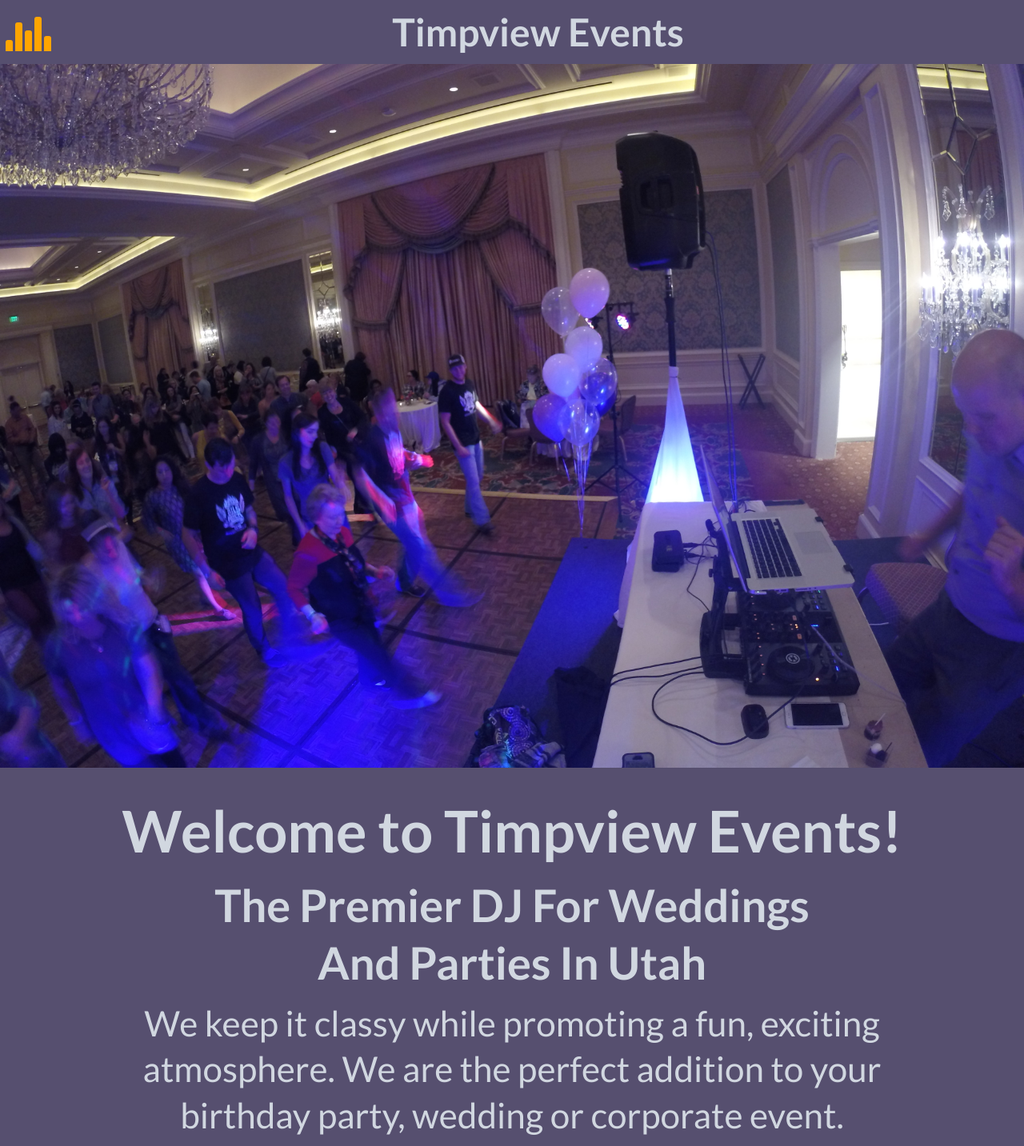
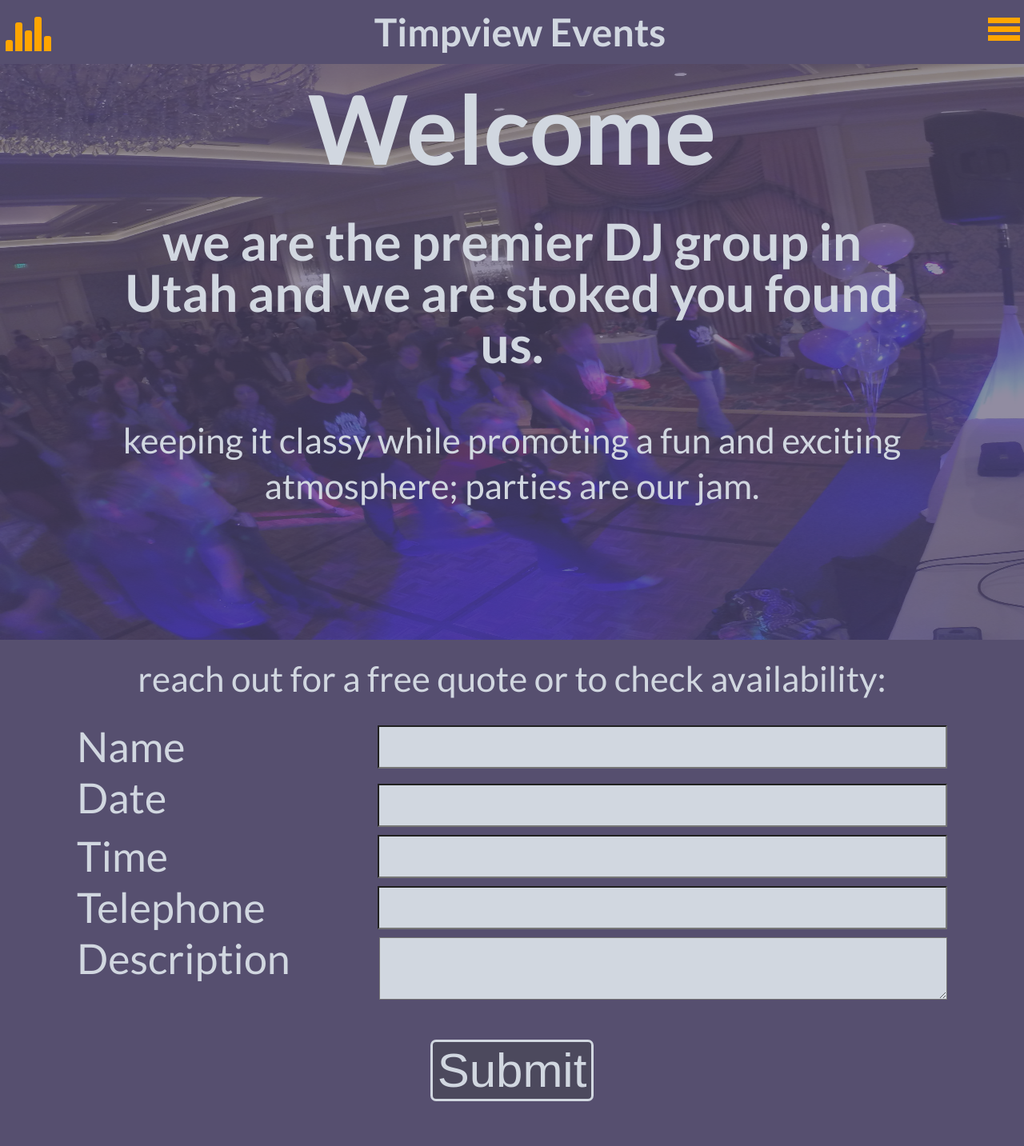
Before and after one commit to aopelstar/timpviewevents, a React (Create React App) app: page / in a window 1280 px wide. Shown: the top 1433 px of the page at 80% size. Built offline with nearby package versions, Linux system fonts and the light colour scheme.

Commit message:
updated menu and home page

```diff
--- a/src/components/Contact/Contact.jsx
+++ b/src/components/Contact/Contact.jsx
@@ -51,9 +51,8 @@
                 < Menu />
                 <div className="contact-container">
                     <div className="contact-desc">
-                        Please feel free to reach out to us if you have any questions or if you would like
-                        to check availability! You can fill out our form, or send us an email directly or give us a call.
-                        We will get back to you as quickly as possible--usually within 24 hours!
+                        Please feel free to reach out to us if you have any questions or
+                        to check availability! We will get back to you as quickly as possible--usually within 24 hours!
                         <br/>
                         <br/>
                          <a href="mailto:tantoprecords@gmail.com">
--- a/src/components/Home/Home.jsx
+++ b/src/components/Home/Home.jsx
@@ -21,19 +21,19 @@
         this.handleDate = this.handleDate.bind(this);
     }
 
-    handleChange(key, value){
+    handleChange(key, value) {
         this.setState({
             [key]: value
         })
     }
 
-    handleDate(date){
+    handleDate(date) {
         this.setState({
             date: date
         })
     }
 
-    submit(){
+    submit() {
         let body = {
             name: this.state.name,
             date: this.state.date,
@@ -43,7 +43,7 @@
         }
         console.log("you have an error")
         let promise = axios.post('/api/sendEmail', body)
-        promise.then( () => {
+        promise.then(() => {
             window.location.assign('/#/thanks');
         })
     }
@@ -52,27 +52,34 @@
         return (
             <div className="home-main">
                 <Menu />
-                <div >
+                <div className="photo-container">
                     <img src={pic} alt="party" className="home-photo" />
-                </div>
-                <div className='home-text'>
+
+                    <div className="home-photo-text">
                         <h1 className="h1">
-                    Welcome to Timpview Events!
+                            Welcome
                     </h1>
                         <h2 className="h2">
-                        The Premier DJ For Weddings And Parties In Utah
+                            we are the premier DJ group in Utah and we are stoked you found us.
                     </h2>
-                    We keep it classy while promoting a fun, exciting atmosphere.  We are the perfect addition to your birthday party, wedding or corporate event.
+                <div className='home-text'>
 
-                    <br/>
-                    Feel free to reach out for a free quote and to check availability:
+                  keeping it classy while promoting a fun and exciting atmosphere; parties are our
+                    jam.
+
+
+                </div>
+                    </div>
+                </div>
+                <div className="home-text">
+              reach out for a free quote or to check availability:
                 </div>
                 <div className='home-input'>
                     <div className="home-input-name">
                         <div className="home-input-text-name">
                             Name
                         </div>
-                        <input type="text"  onChange={(e) => this.handleChange("name", e.target.value)}/>
+                        <input type="text" onChange={(e) => this.handleChange("name", e.target.value)} />
                     </div>
                     <div className="home-input-date">
                         <div className="home-input-text-date">
@@ -81,25 +88,25 @@
                         {/* <input type="text"  onChange={(e) => this.handleChange("date", e.target.value)}/> */}
                         <DatePicker
                             selected={this.state.date}
-                        onChange={this.handleDate}/>
+                            onChange={this.handleDate} />
                     </div>
                     <div className="home-input-time">
                         <div className="home-input-text-time">
                             Time
                         </div>
-                        <input type="text"  onChange={(e) => this.handleChange("time", e.target.value)}/>
+                        <input type="text" onChange={(e) => this.handleChange("time", e.target.value)} />
                     </div>
                     <div className="home-input-phone">
                         <div className="home-input-text-phone">
                             Telephone
                         </div>
-                        <input type="text" onChange={(e) => this.handleChange("phone", e.target.value)}/>
+                        <input type="text" onChange={(e) => this.handleChange("phone", e.target.value)} />
                     </div>
                     <div className="home-input-desc">
                         <div className="home-input-text-desc">
                             Description
                         </div>
-                        <textarea type="" className="home-input-description" onChange = {(e) => this.handleChange("description", e.target.value)}/>
+                        <textarea type="" className="home-input-description" onChange={(e) => this.handleChange("description", e.target.value)} />
                     </div>
                     <div className="home-submit"><button className="home-input-submit" onClick={() => this.submit()}>Submit</button></div>
 
--- a/src/components/Home/home.css
+++ b/src/components/Home/home.css
@@ -9,28 +9,53 @@
    color: #d1d7e0;
 }
 .h1{
-    margin: 10px 0;
+    margin: 10px auto;
     font-weight: bolder;
-    font-size: 3.5vh;
+    font-size: 10vh;
 }
 
 .h2{
     font-weight: bolder;
-    font-size: 3vh;
-    margin-bottom: 10px;
+    font-size: 6vh;
+    margin: 50px 20px;
+}
+
+.photo-container{
+    overflow: hidden;
+    position: relative;
+    height: 100vh;
+
 }
 
 .home-photo{
-    width: 100%;
-    height: auto;
+    position: absolute;
+    width: 150vw;
+    height: 100vh;
+    z-index: 1;
+    opacity: 0.35;;
+}
+
+.home-photo-text{
+    position: relative;
+    display: flex;
+    flex-direction: column;
+    z-index: 2;
+    margin: 50px 0px;
+
+    text-align: center;
 }
 
 .home-text{
     margin: 10px auto;
-    font-size: 3vh;
+    font-size: 4vh;
     width: 85vw;
     line-height: 1.3;
     text-align: center;
+}
+
+.input-text{
+    text-align: center;
+    margin: 20
 }
 
 .home-input{
@@ -38,6 +63,7 @@
     flex-direction: column;
     width: 85vw;
     margin: 0 auto 20px auto;
+    font-size: 4vh;
 
 }
 
@@ -66,12 +92,125 @@
     width: auto;
     background-color: #4C495D;
     border: solid 3px #d1d7e0;
+    border-radius: 7px;
     color: #d1d7e0;
-    font-size: 3vh;
+    font-size: 5vh;
     margin-top: 10px;
 }
 
+@media(min-width: 370px){
+    .h2{
+        margin: 55px 10px 70px 10px;
+    }
+
+    .home-text{
+        font-size: 4.5vh;
+    }
+
+    .home-input{
+        font-size: 3.5vh;
+    }
+
+    .home-input input, .home-input textarea{
+        font-size:3vh;
+    }
+
+
+}
+
+@media(min-width: 400px){
+    .h2{
+        margin: 55px 10px 85px 10px;
+    }
+
+    .home-text{
+        font-size: 4vh;
+    }
+}
+
 @media(min-width: 550px){
+    .home-photo-text{
+        margin-top: 40px;
+    }
+    .home-text{
+        font-size: 5.5vh;
+        margin: 20px auto;
+    }
+
+    .home-input input, .home-input textarea{
+        width: 55vw;
+        background-color: #d1d7e0;
+        font-size: 5vh;
+    }
+
+    .home-input>div{
+        font-size: 6.5vh;
+
+    }
+
+    .home-input-submit{
+       font-size: 7.5vh;
+    }
+
+    .h1{
+        font-size: 17vh;
+    }
+    .h2{
+        font-size: 9vh;
+        width: 75%;
+        margin: 20px auto 10px auto;
+    }
+
+    .home-text{
+        font-size: 8vh;
+    }
+
+    .home-input-submit{
+        font-size: 10vh;
+    }
+}
+
+@media(min-width:750px){
+
+    .home-photo-text{
+        margin-top: 90px;
+    }
+
+    .home-input>div{
+        font-size: 6vh;
+
+    }
+
+    .home-input input, .home-input textarea{
+        width: 30vw;
+        font-size: 4vh;
+    }
+    .home-input textarea{
+        height: 9vh;
+    }
+
+    .home-input input{
+        height: 6vh;
+    }
+    .home-input-submit{
+        margin: 40px auto;
+    }
+
+    .h1{
+        font-size: 12vh;
+    }
+
+    .h2{
+        font-size: 7vh;
+    }
+
+    .home-text{
+        font-size: 5.5vh;
+    }
+}
+
+@media(min-width: 800px){
+
     .home-text{
         font-size: 5.5vh;
         margin: 20px auto;
@@ -101,53 +240,14 @@
     }
 }
 
-@media(min-width:750px){
-
-    .home-input>div{
-        font-size: 6vh;
-
+@media(min-width: 1000px){
+    .h1{
+        font-size: 15vh;
     }
 
-    .home-input input, .home-input textarea{
-        width: 30vw;
-        font-size: 4vh;
-    }
-
-    .home-input input{
-        height: 6vh;
-    }
-    .home-input-submit{
+    .h2{
+        font-size: 8vh;
         margin: 40px auto;
-    }
-}
-
-@media(min-width: 800px){
-    .home-text{
-        font-size: 5.5vh;
-        margin: 20px auto;
-    }
-
-    .home-input input, .home-input textarea{
-        width: 55vw;
-        background-color: #d1d7e0;
-    }
-
-    .home-input>div{
-        font-size: 6.5vh;
-
-    }
-
-    .home-input-submit{
-       font-size: 7.5vh;
-    }
-
-    .h1{
-        font-size: 9vh;
-    }
-    .h2{
-        font-size: 7vh;
-        width: 63%;
-        margin: 10px auto;
     }
 }
 
--- a/src/components/Menu/Menu.jsx
+++ b/src/components/Menu/Menu.jsx
@@ -21,7 +21,7 @@
             <div className="menu-main">
                 <div className="menu-container">
 
-                    <div className={this.state.ham? "menu-EQ" : "menu-EQ menu-eq-false" }onClick={() => this.hamburger()}>
+                    <div className={this.state.ham? "menu-EQ" : "menu-EQ menu-eq-false" }>
                         <div className="menu-bar1"></div>
                         <div className="menu-bar2"></div>
                         <div className="menu-bar3"></div>
@@ -29,9 +29,16 @@
                         <div className="menu-bar5"></div>
                     </div>
                     <div className="menu-title">Timpview Events</div>
+                    <div className="menu-hamburger" onClick={() => this.hamburger()}>
+                    <div></div>
+                    <div></div>
+                    <div></div>
+
+                    </div>
                 </div>
 
                 <div className={this.state.ham? "menu-slide" : "menu-slide menu-slide-visible"}>
+
                 <Link to ='/'><div className="menu-home">Home</div></Link>
                 <Link to ='/about'><div className="menu-about">About</div></Link>
                 <Link to ='/events'><div className="menu-event">Events</div></Link>
--- a/src/components/Menu/menu.css
+++ b/src/components/Menu/menu.css
@@ -68,31 +68,53 @@
     font-weight: 700;
 }
 
+.menu-hamburger{
+    margin: auto 5px auto 0;
+    height: 20px;
+    width: 20px;
+    display: flex;
+    flex-direction: column;
+    cursor: pointer;
+
+
+}
+
+.menu-hamburger>div{
+    width: 17px;
+    height: 4px;
+    background-color: orange;
+    margin: 1px auto;
+}
+
 .menu-slide{
-    height: 100vh;
+    height: 30vh;
     width: 100%;
     background: #2D283E;
     position: fixed;
-    z-index: 2;
-    top: -800px;
-    transition: 1s;
+    z-index: 3;
+    top: -250px;
+    transition: 1.5s;
     display: flex;
-    flex-direction: column;
+    flex-wrap: wrap;
     justify-content: space-around;
+    box-shadow: 0px 1px 3px orange;
 }
 
 .menu-slide-visible{
-    top: 0px;
-    transition: 1s
+    top: 38px;
+    transition: 1.5s
 }
 
 .menu-slide>a{
     color: #d1d7e0;
-    margin: 0 auto;
-    font-size: 10vh;
-    text-decoration: none;
+    width: 50%;
+    font-size: 6vh;
+    text-align: center;
+    margin: auto 0px;
 
 }
+
+
 
 @media(min-width: 500px){
     .menu-title{
@@ -107,14 +129,23 @@
         width: 30px;
     }
     .menu-slide{
-        margin-top: 25px;
-        height: 93vh
+        height: 45vh;
 
     }
 
     .menu-slide>a{
         font-size: 15vh;
+    }
 
+    .menu-hamburger{
+        height: 25px;
+        width: 25px;
+
+    }
+
+    .menu-hamburger>div{
+        width: 20px;
+        height: 5px;
     }
 }
 
@@ -122,6 +153,7 @@
 
     .menu-container{
         height: 100px;
+        width: 100vw;
     }
 
     .menu-EQ{
@@ -137,14 +169,28 @@
     }
 
     .menu-slide{
-        margin-top: 35px;
-        height: 100vh;
-        top: -1200px;
+        height: 30vh;
+
+    }
+
+    .menu-slide>a{
+        font-size: 9vh;
     }
 
     .menu-slide-visible{
-        top: 0px;
-        transition: 1s
+        top: 100px;
+    }
+
+    .menu-hamburger{
+        height: 50px;
+        width: 50px;
+
+    }
+
+    .menu-hamburger>div{
+        width: 50px;
+        height: 10px;
+        margin-top: 5px;
     }
 }
 
@@ -161,34 +207,73 @@
         width: 30px;
     }
     .menu-slide{
-        margin-top: 35px;
-        height: 93vh
+       top: -250px;
 
     }
 
     .menu-slide>a{
-        font-size: 15vh;
+        font-size: 19vh;
 
     }
     .menu-container{
         height: 50px;
     }
+
+    .menu-hamburger{
+        margin: auto 5px auto 0;
+        height: 20px;
+        width: 40px;
+
+    }
+
+    .menu-hamburger>div{
+        width: 25px;
+        height: 3px;
+        margin: 1.5px auto
+    }
+    .menu-slide-visible{
+        top: 50px;
+        transition: 1.5s
+    }
 }
 
 
 @media(min-width:1000px){
-    .menu-slide{
-        margin-top:75px;
-        height: 90vh;
+    .menu-container{
+        height:75px;
+    }
+
+    .menu-hamburger{
+        height: 40px;
+        width: 40px;
+    }
+
+    .menu-hamburger>div{
+        width: 40px;
+        height: 7px;
+        margin: 2px auto
+    }
+
+    .menu-slide>a{
+        font-size: 12vh;
+    }
+
+    .menu-slide-visible{
+        top: 75px;
+    }
+
+    .menu-EQ{
+        height: 7.5vh;
+        width: 50px;
+    }
+
+    .menu-EQ>div, .menu-eq-false>div{
+        width: 8px;
     }
 }
 
 @media(min-width:1100px){
-    .menu-slide{
-        height: 95vh;
-        margin-top: 50px;
-        padding: 15px;
-    }
+
 
 
     .menu-EQ{
--- a/src/components/Thanks/thanks.css
+++ b/src/components/Thanks/thanks.css
@@ -9,6 +9,12 @@
     flex-direction: column;
 
 }
+
+a, button{
+    cursor: pointer;
+}
+
+
 
 .thanks-message{
     margin: auto 25px;
```
Lines whose indentation alone changed are shown as unchanged.
